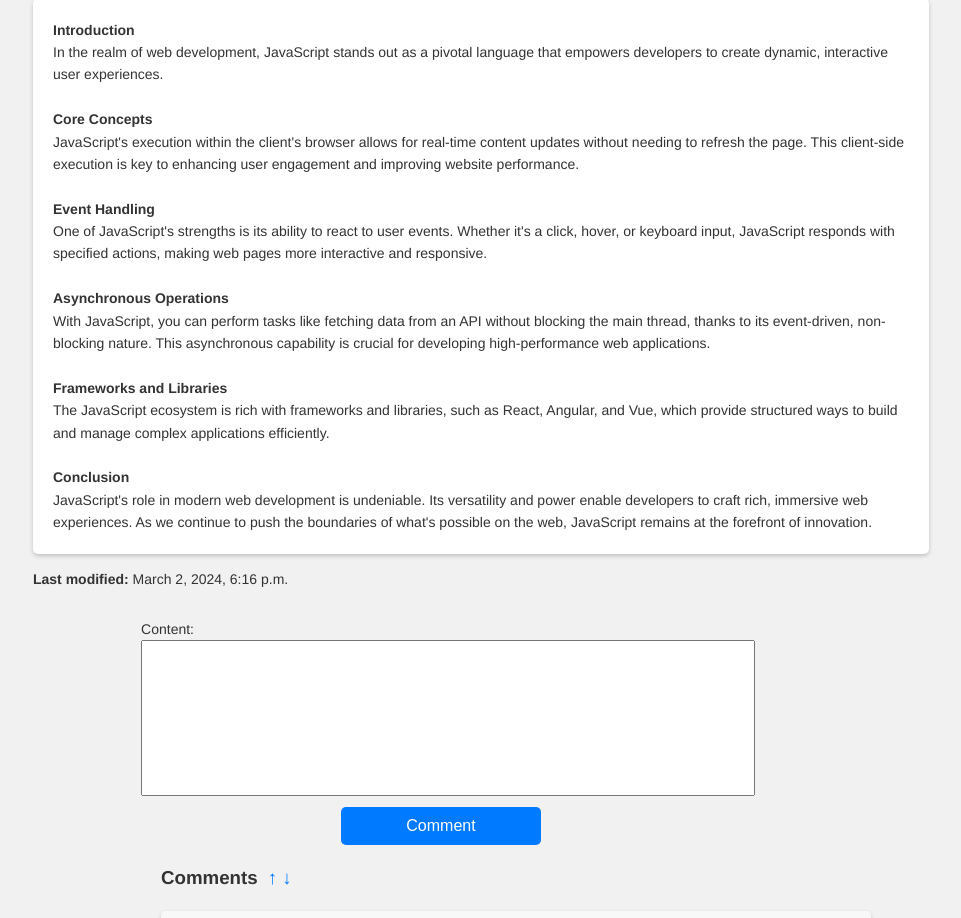
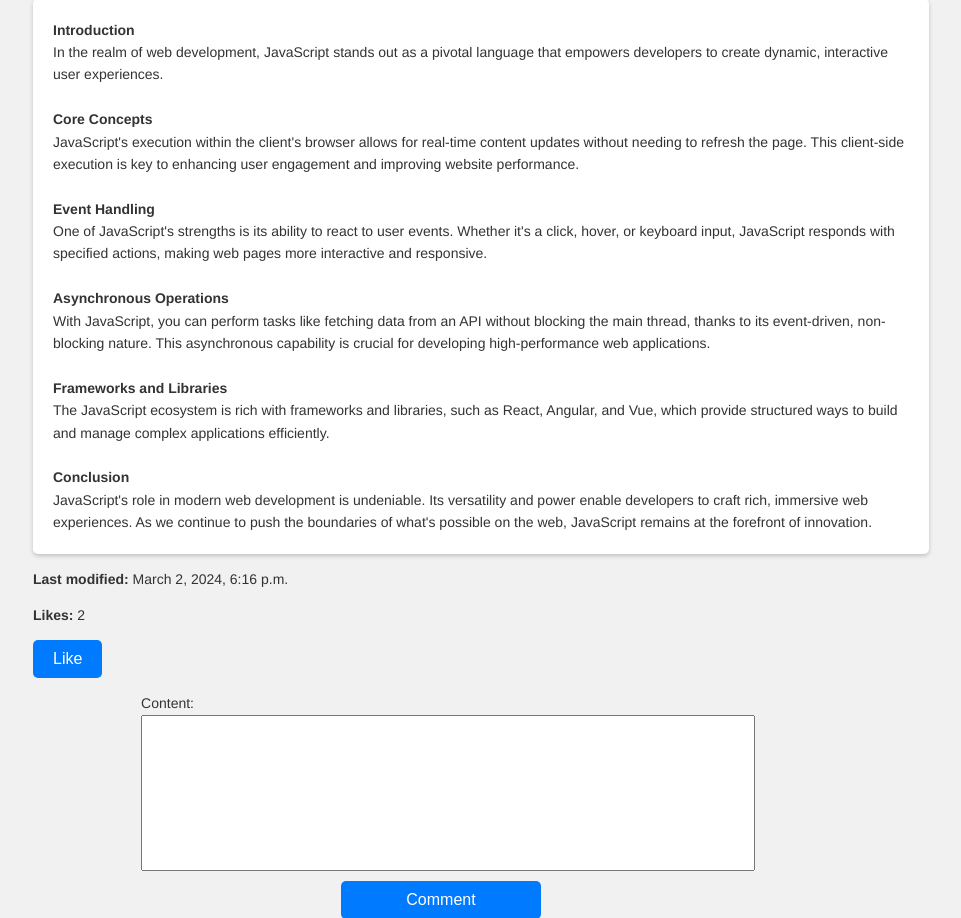
Before and after one commit to Aniol0012/MDP-Activity1, a Django app: page /post/7/ in a window 1280 px wide. Shown: the part 240-1158 px from the top of the page, without its empty margins (159-1120 px from the left). Run offline with Django 5.2, Linux system fonts and the light colour scheme; data comes from the database, SQL or seed files in the repository; both versions use the stored data as it was after the commit.

Commit message:
feat: add like system

```diff
--- a/posts/admin.py
+++ b/posts/admin.py
@@ -1,5 +1,6 @@
 from django.contrib import admin
-from posts.models import Post, Comment
+from posts.models import Post, Comment, Like
 
 admin.site.register(Post)
 admin.site.register(Comment)
+admin.site.register(Like)
--- a/posts/models.py
+++ b/posts/models.py
@@ -26,3 +26,15 @@ class Comment(models.Model):
 
     def __str__(self):
         return self.content
+
+
+class Like(models.Model):
+    user = models.ForeignKey(User, on_delete=models.CASCADE)
+    post = models.ForeignKey(Post, on_delete=models.CASCADE)
+    created_at = models.DateTimeField(auto_now_add=True)
+
+    class Meta:
+        unique_together = ('user', 'post')
+
+    def __str__(self):
+        return f'Liked by {self.user.username} on {self.post.title}'
--- a/posts/urls.py
+++ b/posts/urls.py
@@ -8,4 +8,5 @@ urlpatterns = [
     path('dark-mode/', views.dark_mode, name='dark_mode'),
     path('post/<int:pk>/edit/', views.post_edit, name='post_edit'),
     path('signup/', views.signup, name='signup'),
+    path('like_post/<int:post_id>/', views.like_post, name='like_post'),
 ]
--- a/posts/views.py
+++ b/posts/views.py
@@ -91,3 +91,12 @@ def signup(request):
     else:
         form = SignUpForm()
     return render(request, 'registration/signup.html', {'form': form})
+
+
+def like_post(request, post_id):
+    """Like a post."""
+    if not request.user.is_authenticated:
+        return redirect('login')
+    post = get_object_or_404(Post, pk=post_id)
+    post.like_set.get_or_create(user=request.user)
+    return redirect(request.META.get('HTTP_REFERER', 'posts_list'))
--- a/templates/posts/post_detail.html
+++ b/templates/posts/post_detail.html
@@ -23,6 +23,14 @@
     <p class="detail-post">
       <strong>Last modified:</strong> {{ post.updated_at }}
     </p>
+
+    <p class="detail-post"><strong>Likes:</strong> {{ post.like_set.count }}</p>
+    <form method="post" action="{% url 'like_post' post.id %}">
+      {% csrf_token %}
+      <input type="hidden" name="post_id" value="{{ post.id }}" />
+      <button class="detail-post btn" type="submit">Like</button>
+    </form>
+
     <div class="center-form">
       <form method="post">
         {% csrf_token %} {{ form.as_p }} {% if form.errors %}
```
Also changed, not shown: db.sqlite3, posts/migrations/0005_like.py (added), templates/404.html (indentation only).
